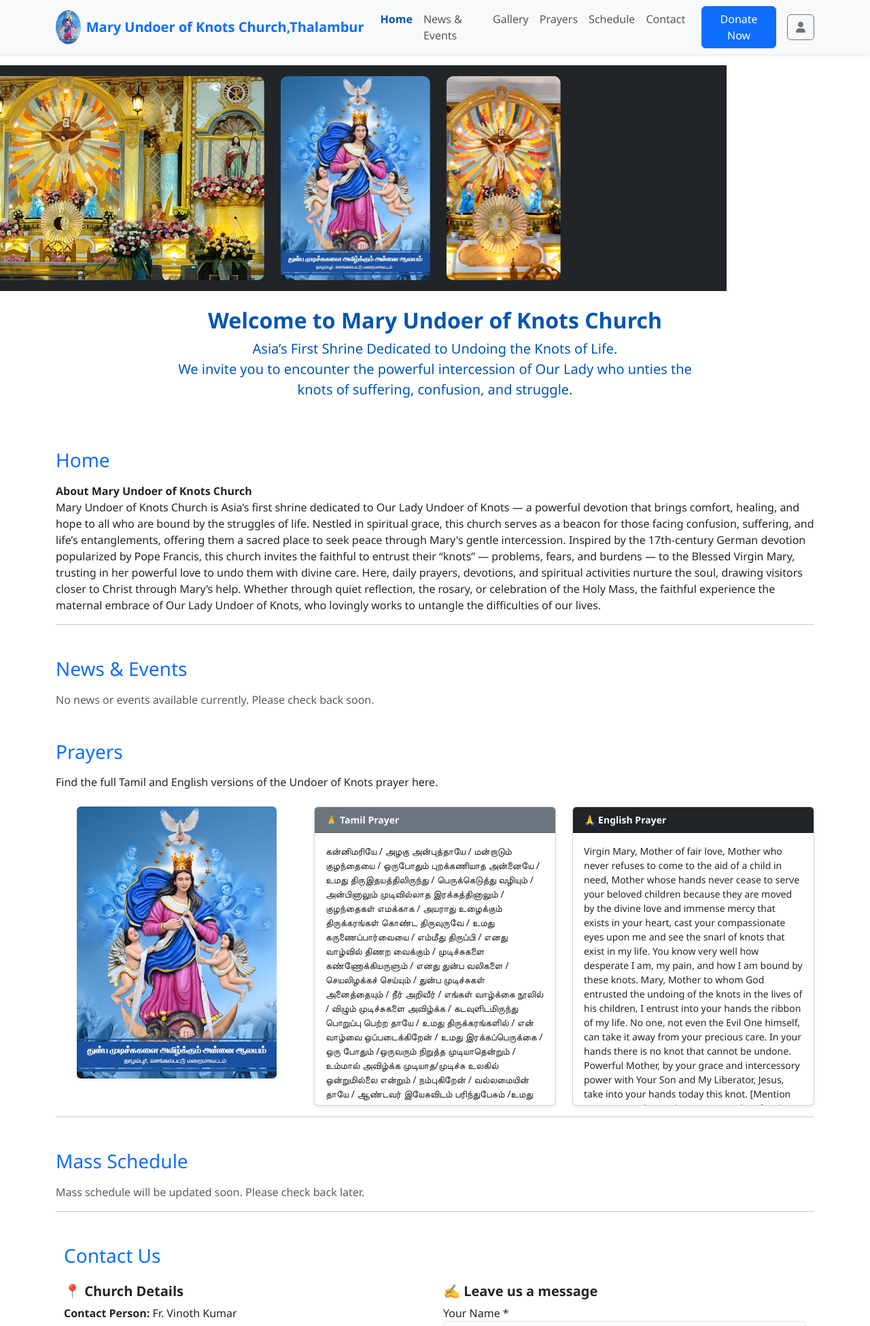
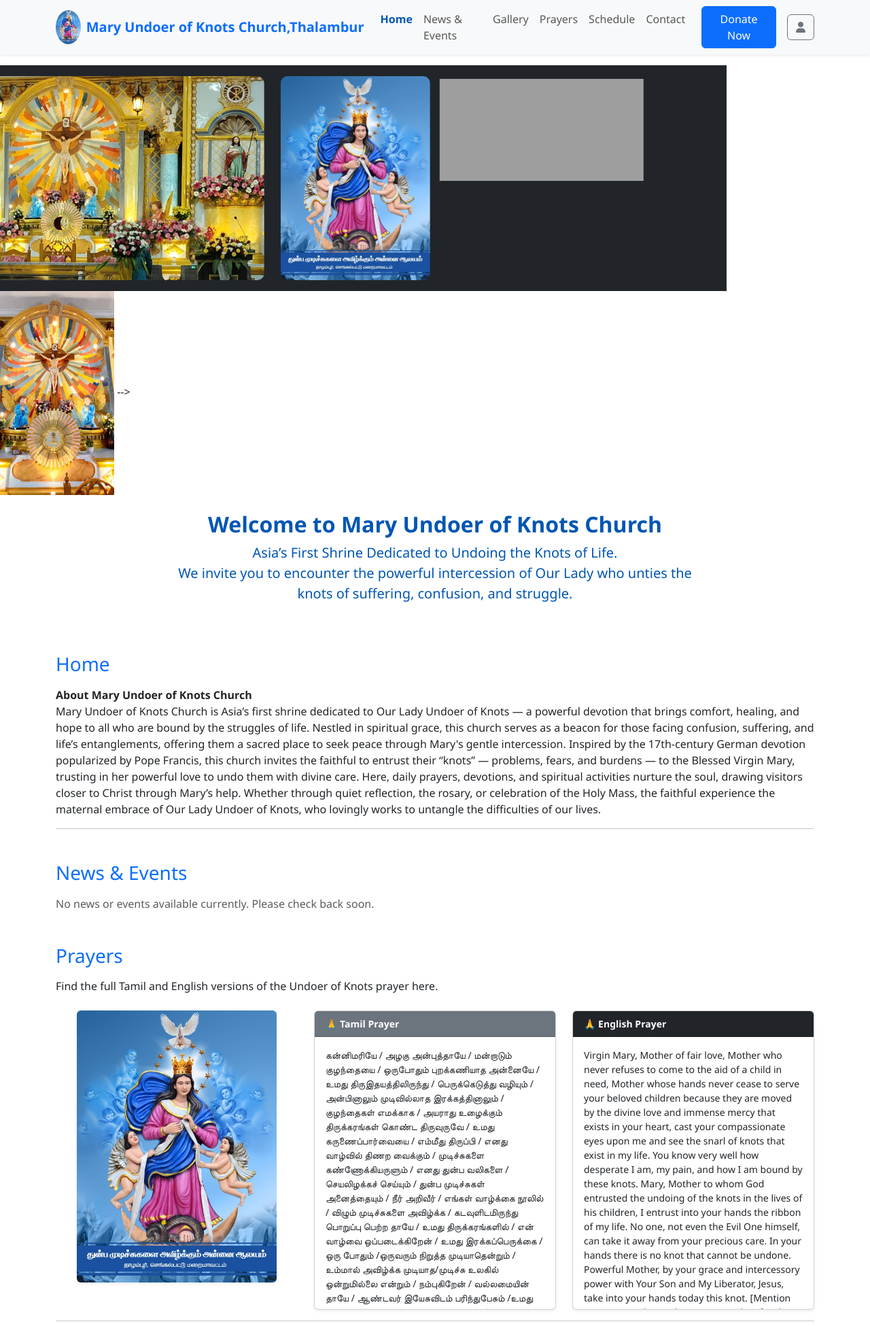
Before and after one commit to maryundoerofknotschurch/mukc, a Flask app: page / in a window 1280 px wide. Shown: the top 1950 px of the page at 68% size. Run offline with Flask 3, Linux system fonts and the light colour scheme; grey boxes are pictures that could not be loaded.

Commit message:
Update home.html

```diff
--- a/templates/home.html
+++ b/templates/home.html
@@ -71,15 +71,30 @@
   {% endwith %}
 </div>
 
+
+<!-- Gallery Carousel -->
+<div class="gallery-carousel bg-dark py-3" id="gallery">
+  <img src="{{ url_for('static', filename='images/church.jpg') }}" class="gallery-item">
+  <img src="{{ url_for('static', filename='images/mary.jpg') }}" class="gallery-item">
+
+  <iframe
+  class="gallery-item"
+  src="https://www.youtube.com/embed/Xo6erYCnExk?rel=0&mute=1&loop=1&playlist=Xo6erYCnExk"
+  frameborder="0"
+  allow="accelerometer; autoplay; clipboard-write; encrypted-media; gyroscope; picture-in-picture"
+  allowfullscreen>
+</iframe>
+</div>
+
 <!-- Gallery Carousel1 -->
-<div class="gallery-carousel bg-dark py-3" id="gallery">
+<!-- <div class="gallery-carousel bg-dark py-3" id="gallery">
   <img src="{{ url_for('static', filename='images/church.jpg') }}">
   <img src="{{ url_for('static', filename='images/mary.jpg') }}">
 <!--   <video src="{{ url_for('static', filename='videos/church_clip.mp4') }}" autoplay muted loop></video> -->
   <img src="{{ url_for('static', filename='images/church_in.jpeg') }}">
 <!--   <img src="{{ url_for('static', filename='images/gallery3.jpg') }}">
   <video src="{{ url_for('static', filename='videos/procession.mp4') }}" autoplay muted loop></video> -->
-</div>
+</div> -->
 
 <!-- Welcome -->
 <section class="text-center py-4 bg-white">
```
